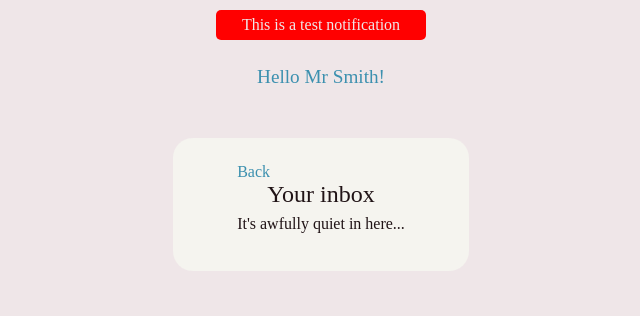
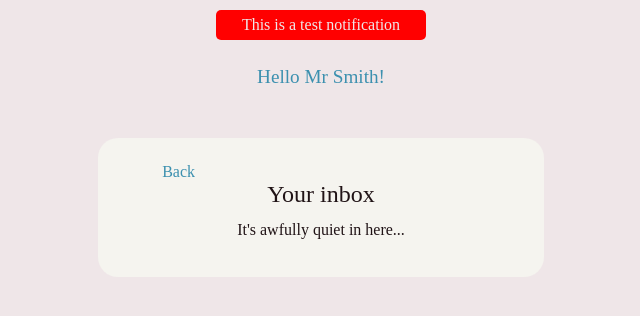
Before and after one commit to LukeNeedle/Secure-messaging, a Flask app: page /messages/inbox in a window 1280 px wide. Shown: the part 52-368 px from the top of the page, without its empty margins (319-959 px from the left). Run offline with Flask 2, Linux system fonts and the light colour scheme; a user stored in the database is signed in; data that the repository does not hold is empty.

Commit message:
Fixed CSS if empty inbox

```diff
--- a/static/css/messaging_inbox.css
+++ b/static/css/messaging_inbox.css
@@ -57,6 +57,8 @@
 
 .inbox p.empty {
     margin-top: 4%;
+    margin-left: 75px;
+    margin-right: 75px;
 }
 
 .inbox div.message{
```
